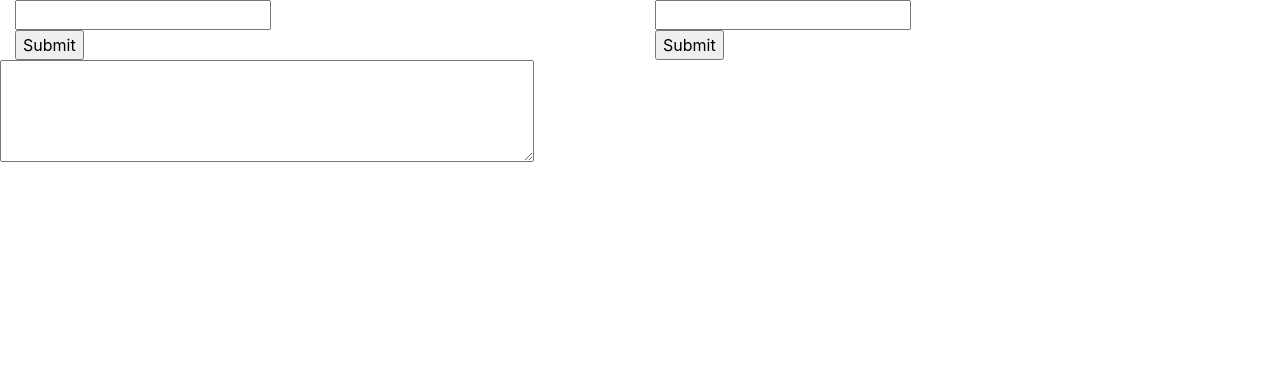
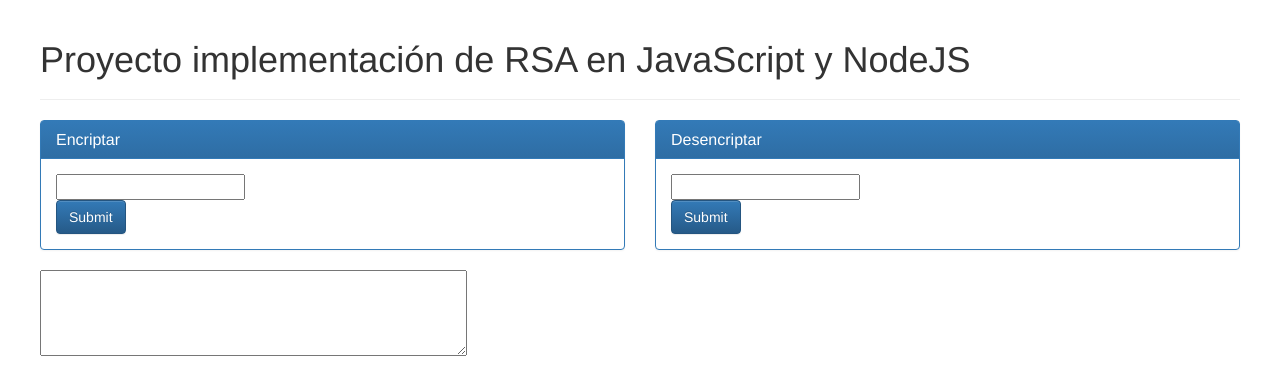
Before and after one commit to Ozkr16/CenfoRSA, a website: page Index.html in a window 1280 px wide. Drawn offline with nearby package versions, Linux system fonts and the light colour scheme.

Commit message:
Added default theme

```diff
--- /dev/null
+++ b/Index.css
@@ -0,0 +1,3 @@
+body{
+    margin: 40px !important;
+}
--- a/Index.html
+++ b/Index.html
@@ -6,37 +6,69 @@
     <meta charset="utf-8">
     <meta name="viewport" content="width=device-width, initial-scale=1, shrink-to-fit=no">
 
-    <!-- Bootstrap CSS -->
     <link rel="stylesheet" href="https://maxcdn.bootstrapcdn.com/bootstrap/4.0.0/css/bootstrap.min.css" integrity="sha384-Gn5384xqQ1aoWXA+058RXPxPg6fy4IWvTNh0E263XmFcJlSAwiGgFAW/dAiS6JXm"
         crossorigin="anonymous">
+
+    <!-- Latest compiled and minified CSS -->
+    <link rel="stylesheet" href="https://maxcdn.bootstrapcdn.com/bootstrap/3.3.7/css/bootstrap.min.css" integrity="sha384-BVYiiSIFeK1dGmJRAkycuHAHRg32OmUcww7on3RYdg4Va+PmSTsz/K68vbdEjh4u"
+        crossorigin="anonymous">
+
+    <!-- Optional theme -->
+    <link rel="stylesheet" href="https://maxcdn.bootstrapcdn.com/bootstrap/3.3.7/css/bootstrap-theme.min.css" integrity="sha384-rHyoN1iRsVXV4nD0JutlnGaslCJuC7uwjduW9SVrLvRYooPp2bWYgmgJQIXwl/Sp"
+        crossorigin="anonymous">
+
+    <!-- Bootstrap CSS -->
+    <link rel="stylesheet" href="./Index.css">
 
     <title>Hello, world!</title>
 </head>
 
 <body>
-    <div class="container-fluid">
-        <div class="row">
+    <div class="theme-showcase" role="main">
+        <div class="page-header">
+            <h1>Proyecto implementación de RSA en JavaScript y NodeJS</h1>
         </div>
         <div class="row">
             <div class="col">
+                <div class="panel panel-primary">
+                    <div class="panel-heading">
+                        <h3 class="panel-title">Encriptar</h3>
+                    </div>
+                    <div class="panel-body">
                         <form action="/encrypt" method="post">
                             <input type="text" name="data">
                             <br>
-                    <input type="submit">
+                            <input class="btn btn-primary" type="submit">
                         </form>
                     </div>
+                </div>
+            </div>
             <div class="col">
+                <div class="panel panel-primary">
+                    <div class="panel-heading">
+                        <h3 class="panel-title">Desencriptar</h3>
+                    </div>
+                    <div class="panel-body">
                         <form action="/decrypt" method="post">
                             <input type="text" name="data">
                             <br>
-                    <input type="submit">
-
+                            <input class="btn btn-primary" type="submit">
                         </form>
                     </div>
                 </div>
+            </div>
+
+        </div>
+
+    </div>
+    </div>
     <div class="row">
+        <div class="col">
             <textarea rows="4" cols="50">
             </textarea>
+        </div>
+
+    </div>
     </div>
 
     </div>
```
Lines whose indentation alone changed are shown as unchanged.
